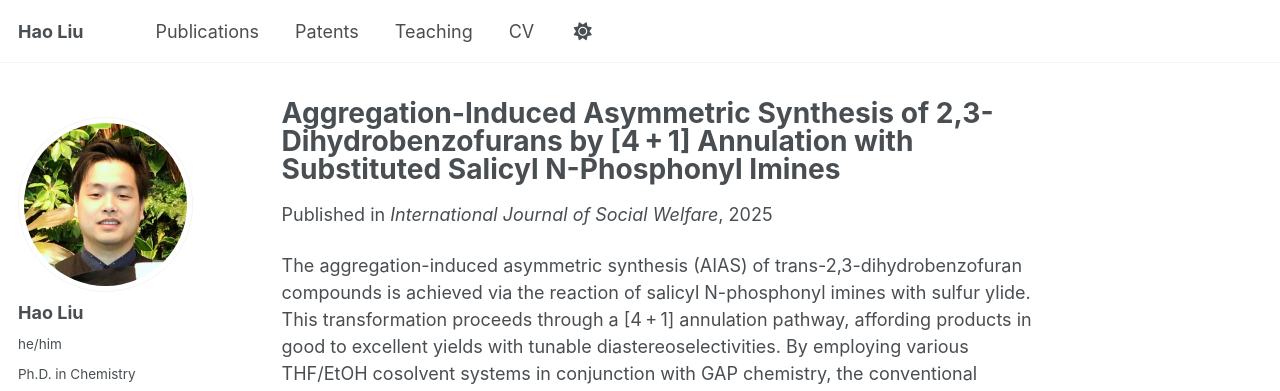
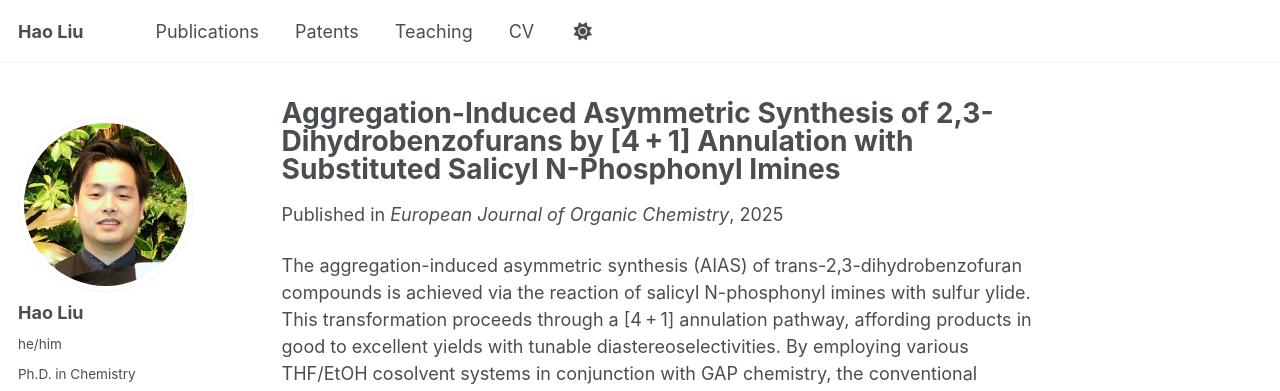
Before and after one commit to HaoLiuScholar/HaoLiuScholar.github.io, a Jekyll site: the page built from _publications/2025EJOC.md, in a window 1280 px wide and 1305 px high. Shown: the top 391 px of the window. Built offline with Jekyll 4.4.1, drawn with Linux system fonts in a browser that asks for light colours; some web fonts are replaced; a script that is not in the unit is left out.

Commit message:
Update publication details for 2025EJOC

```diff
--- a/_publications/2025EJOC.md
+++ b/_publications/2025EJOC.md
@@ -4,8 +4,8 @@ collection: publications
 category: manuscripts
 permalink: /publication/2025EJOC
 excerpt: 'By employing various THF/EtOH cosolvent systems in conjunction with GAP chemistry, the conventional aggregation cosolvent systems are shown to play a crucial role in enhancing diastereoselectivity and modulating aggregate formation.'
-date: 2025-01-01
-venue: 'International Journal of Social Welfare'
+date: 2025-06-17
+venue: 'European Journal of Organic Chemistry'
 paperurl: 'https://chemistry-europe.onlinelibrary.wiley.com/doi/full/10.1002/ejoc.202500426?casa_token=SGjDlrRohngAAAAA%3A-1DwsQlLHr4r774Cd1KnsH7OSIag_8HS1owfwzvisL1dJJj7lee7n5oxinPWPDWTs_Xh14azg298uyqa_w'
 bibtexurl: 'http://dongantan.github.io/files/2025EJOC'
 citation: 'Yuan, Q., Yan, J. X., Liu, H., Maleka, D. M., Augusto Eichelmann, E., Villanueva, O., ... & Li, G. (2025). Aggregation‐Induced Asymmetric Synthesis of 2, 3‐Dihydrobenzofurans by [4+ 1] Annulation with Substituted Salicyl N‐Phosphonyl Imines. <i>European Journal of Organic Chemistry</i>, 28(30), e202500426.
```
